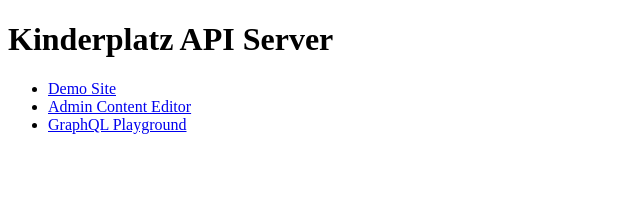
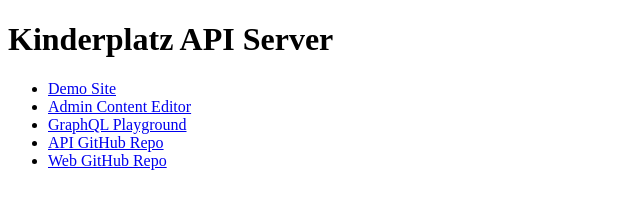
Before and after one commit to OOKB/kinderplatz-api, a website: page public/index.html in a window 1280 px wide. Shown: the whole page, without its empty margins (0-640 px from the left). Drawn offline with Linux system fonts and the light colour scheme.

Commit message:
Add github links to api homepage.

```diff
--- a/public/index.html
+++ b/public/index.html
@@ -14,6 +14,8 @@
     <li><a href="https://kinderplatz.pages.dev">Demo Site</a></li>
     <li><a href="/admin">Admin Content Editor</a></li>
     <li><a href="/graphql">GraphQL Playground</a></li>
+    <li><a href="https://github.com/OOKB/kinderplatz-api">API GitHub Repo</a></li>
+    <li><a href="https://github.com/OOKB/kinderplatz-web">Web GitHub Repo</a></li>
   </ul>
 </body>
 
```
